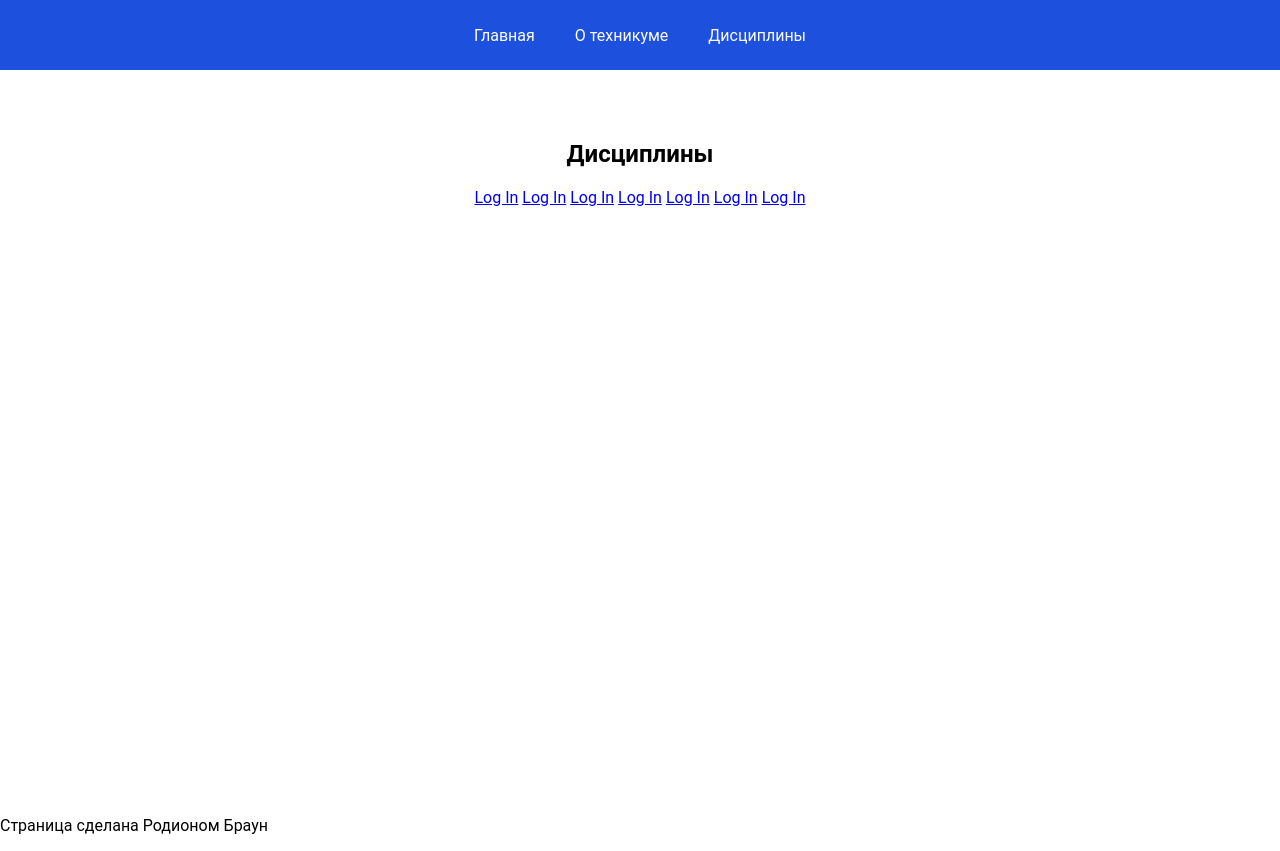
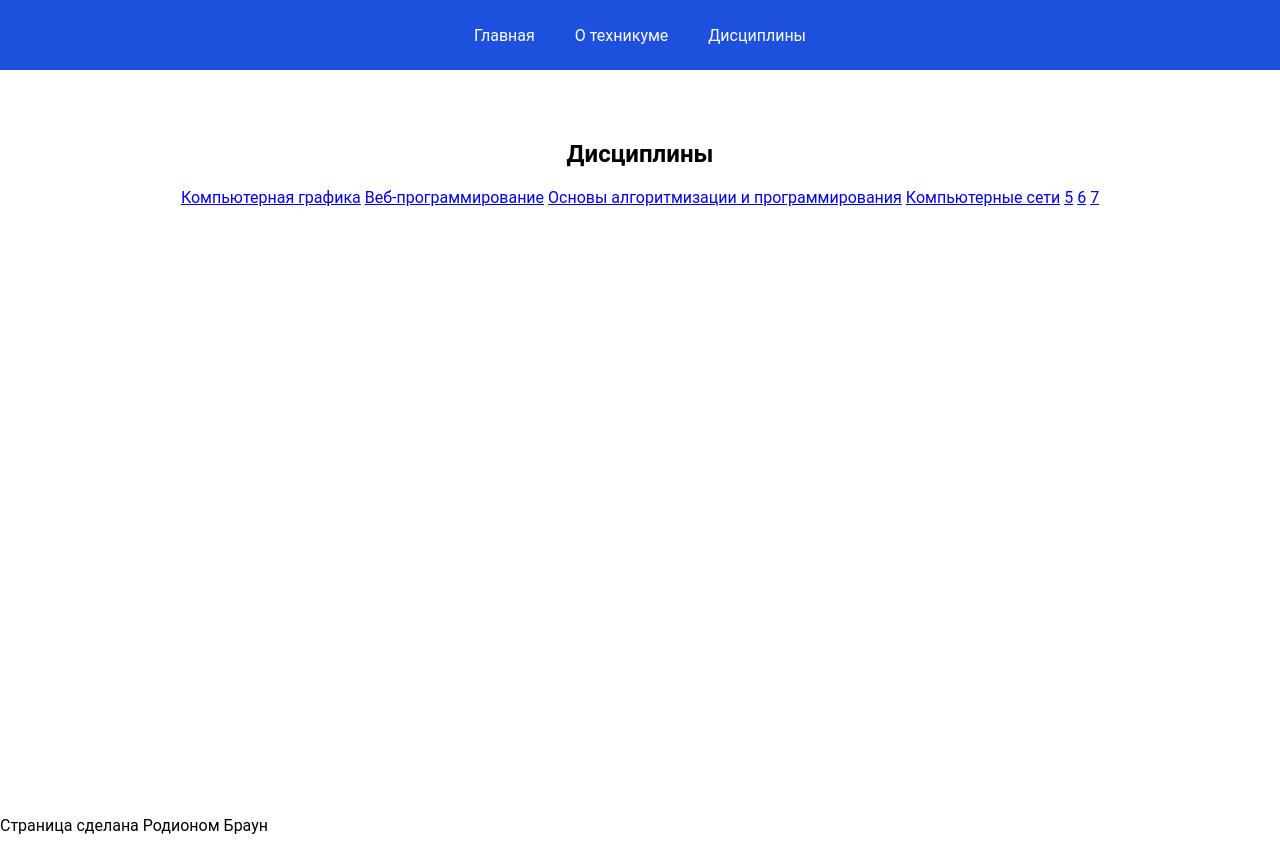
Before and after one commit to Rodion2504/MDK0202Rodion, a plain HTML site: page cource.html in a window 1280 px wide. Drawn offline with Linux system fonts and the light colour scheme.

Commit message:
Update cource.html

```diff
--- a/cource.html
+++ b/cource.html
@@ -18,13 +18,13 @@
     <div class="page">
         <section class="section">
             <h2 class="section__title">Дисциплины</h2>
-            <a href="#">Log In</a>
-            <a href="#">Log In</a>
-            <a href="#">Log In</a>
-            <a href="#">Log In</a>
-            <a href="#">Log In</a>
-            <a href="#">Log In</a>
-            <a href="#">Log In</a>
+            <a href="1.html">Компьютерная графика</a>
+            <a href="2.html">Веб-программирование</a>
+            <a href="3.html">Основы алгоритмизации и программирования</a>
+            <a href="4.html">Компьютерные сети</a>
+            <a href="#">5</a>
+            <a href="#">6</a>
+            <a href="#">7</a>
         </section>
     </div>
     <p>Страница сделана Родионом Браун</p>
```
